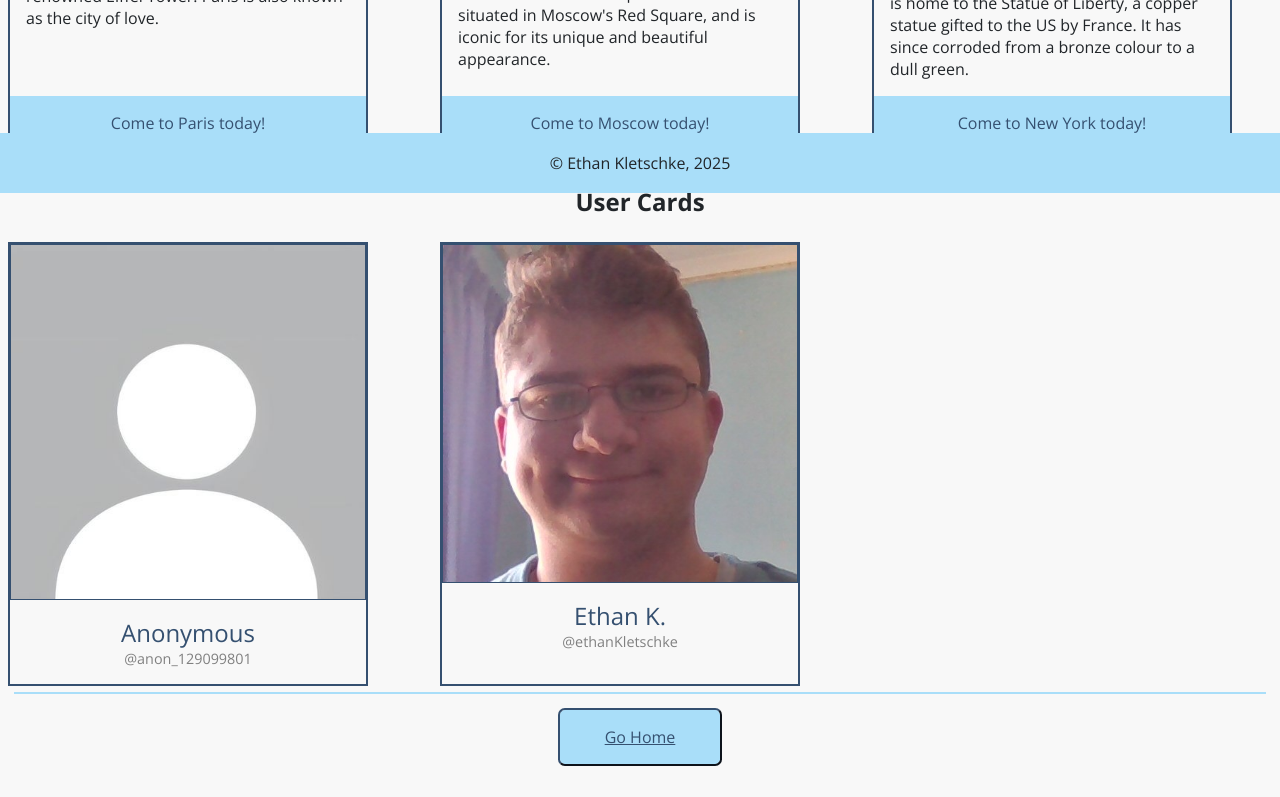
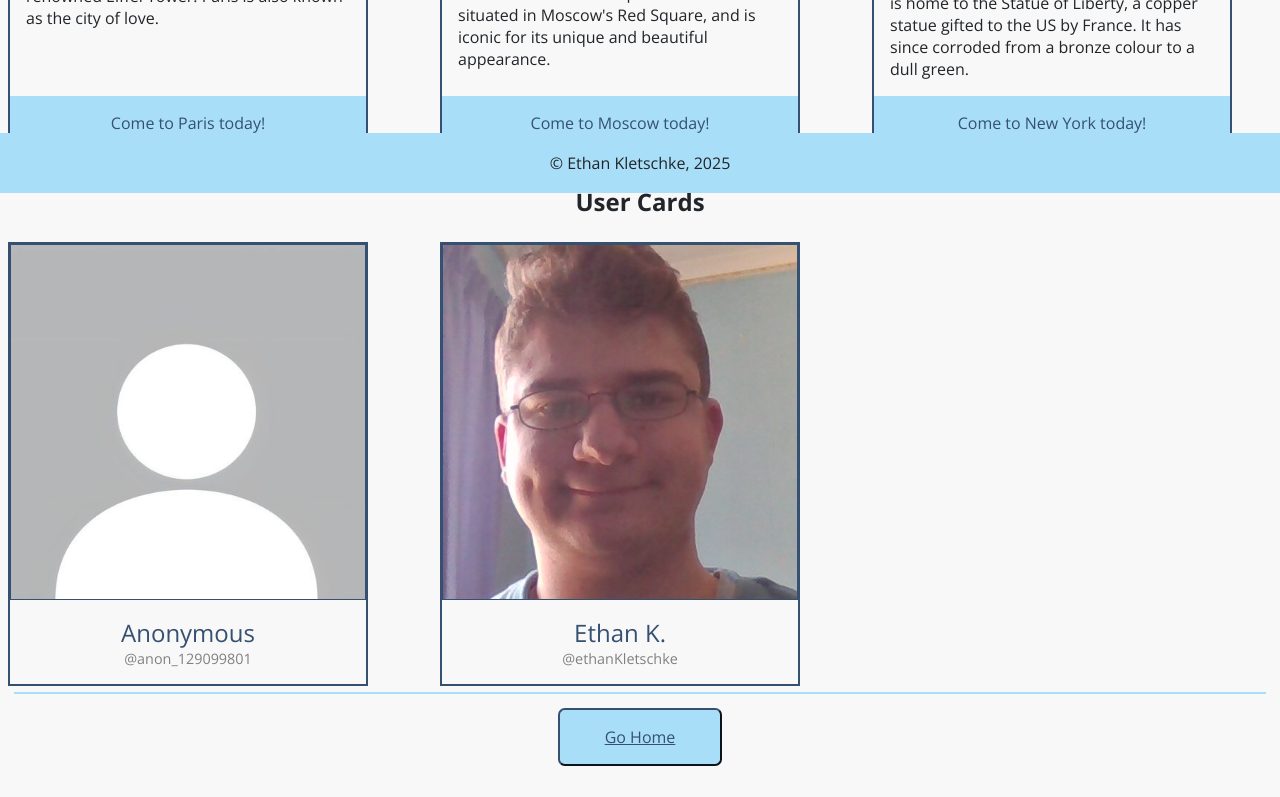
Before and after one commit to ethanKletschke/TSX-Portfolio-App, a React (Vite) app: page /cards in a window 1280 px wide. Shown: the part 607-1404 px from the top of the page. Built offline with nearby package versions, Linux system fonts and the light colour scheme.

Commit message:
feat(ui): Tweak CSS Styling

```diff
--- a/src/comps/cards/UserCard/UserCard.module.css
+++ b/src/comps/cards/UserCard/UserCard.module.css
@@ -7,6 +7,7 @@
 
 .userCard > img {
   display: block;
+  aspect-ratio: 1;
   width: 100%;
   margin: auto;
   border: 1pt solid var(--dblue);
--- a/src/comps/general_UI/GoHomeBtn/GoHomeBtn.module.css
+++ b/src/comps/general_UI/GoHomeBtn/GoHomeBtn.module.css
@@ -1,5 +1,6 @@
 /* The actual go-home button */
 .btn {
+  transition-duration: 0.3s;
   border: none;
   border-radius: 0.3em;
   padding: 1em;
```
